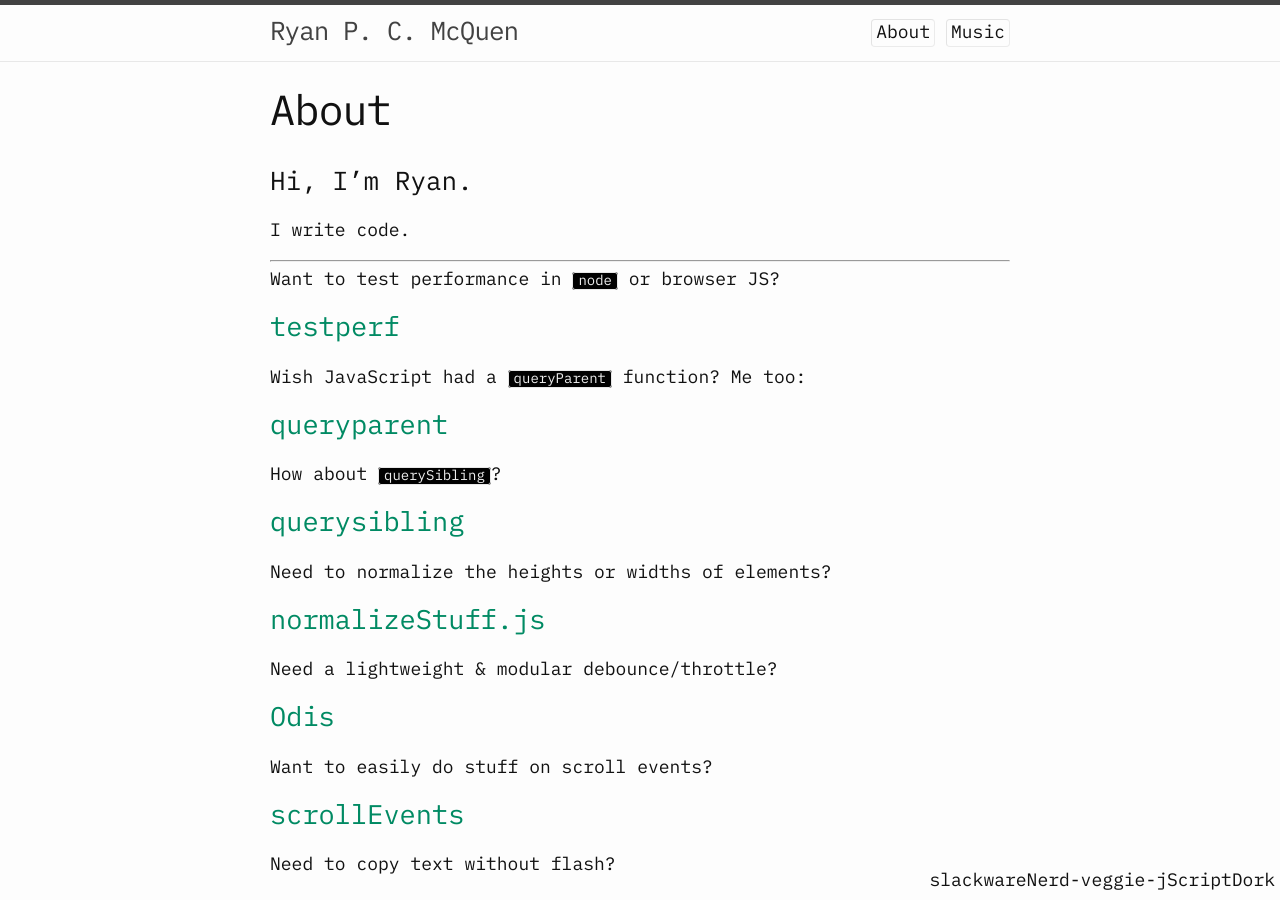
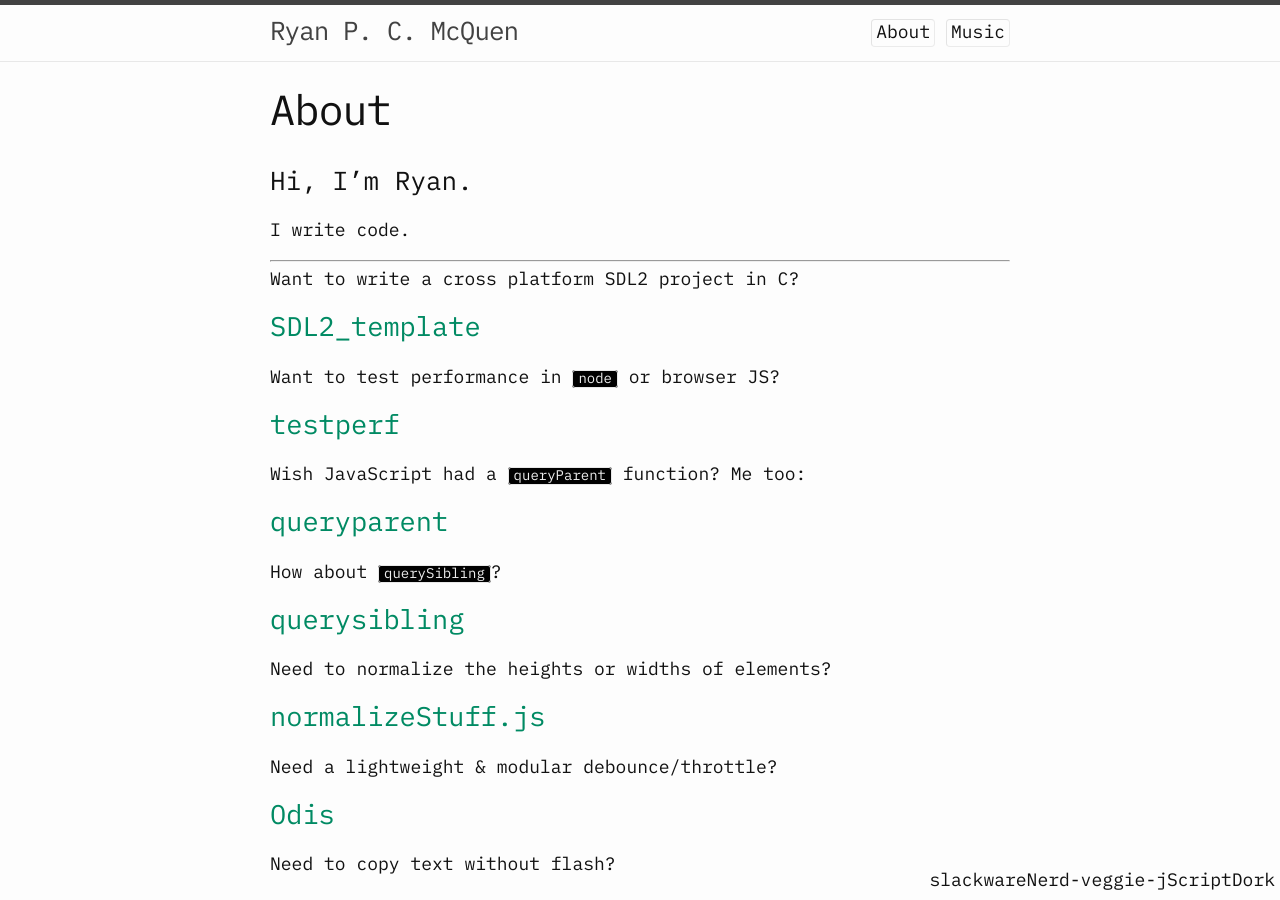
Before and after one commit to ryanpcmcquen/ryanpcmcquen.github.io, a Jekyll site: the page built from about.md, in a window 1280 px wide and 900 px high. Built offline with Jekyll 4.4.1, drawn with Linux system fonts in a browser that asks for light colours.

Commit message:
Add SDL2_template.

```diff
--- a/about.md
+++ b/about.md
@@ -16,6 +16,10 @@ I write code.
 
 
 * * *
+
+Want to write a cross platform SDL2 project in C?
+
+[SDL2_template](https://github.com/ryanpcmcquen/SDL2_template)
 
 Want to test performance in `node` or browser JS?
 
@@ -36,10 +40,6 @@ Need to normalize the heights or widths of elements?
 Need a lightweight & modular debounce/throttle?
 
 [Odis](https://github.com/ryanpcmcquen/odis)
-
-Want to easily do stuff on scroll events?
-
-[scrollEvents](https://github.com/ryanpcmcquen/scrollEvents)
 
 Need to copy text without flash?
 
```
